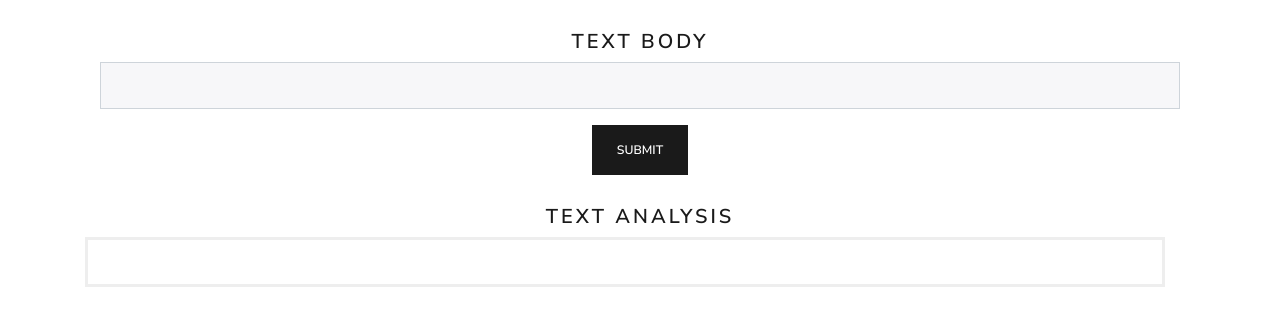
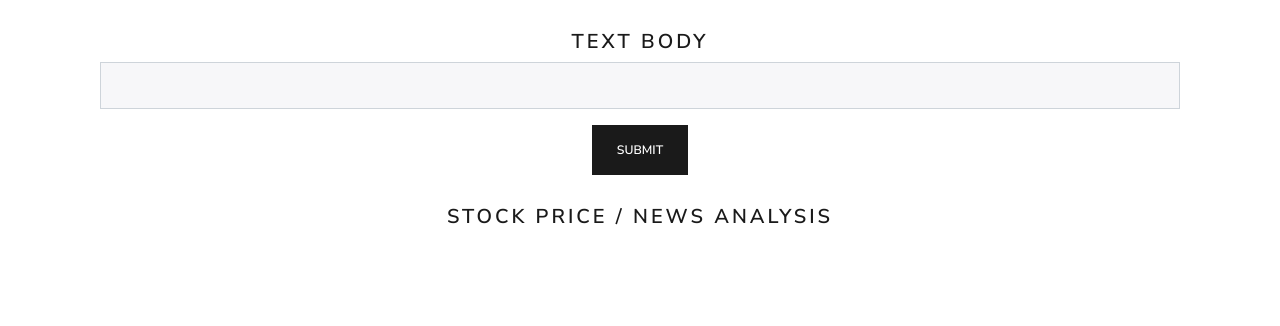
Before and after one commit to MikeBao99/NewStock, a Python web app: template app/templates/base.html in a window 1280 px wide. Shown: the part 85-411 px from the top of the page. Run offline with Jinja, Linux system fonts and the light colour scheme; the template is opened without the code that fills it, so the values that code supplies are empty; some libraries are stand-ins or nearby versions.

Commit message:
Formatting

```diff
--- a/app/news.py
+++ b/app/news.py
@@ -20,7 +20,6 @@ def timeline(search):
   ent = client.search_entities('Equity', search)[0]
   ent_id = ent['entity_id']
   symbol = ent['ticker_name']
-  print(client.search_entities('Equity', search)[0])
   time_id = client.get_related_entities(ent_id, 'EquityTimelines')
   posx = []
   poxy = []
@@ -50,7 +49,8 @@ def timeline(search):
   start,end = mdates.num2date(ax.get_xaxis().get_data_interval()[0]), mdates.num2date(ax.get_xaxis().get_data_interval()[1])
   prices = web.DataReader(symbol, "yahoo", start, end)
   ax1.plot(prices["Adj Close"])
-  # fig.show()
+  ax1.set_title('Stock Price')
+  ax.set_title('News Summary')
   fig.savefig(buf, format='png')
   buf.seek(0)
   buffer = b''.join(buf)
--- a/app/templates/base.html
+++ b/app/templates/base.html
@@ -83,11 +83,7 @@
                 <div>
                     <div class="form-group col-md-12">
                         <div class="col-md-12 text-center top30">
-                            <h4>Text Analysis</h4>
-                        </div>
-                        <div class="row col-md-12" style="border:3px; border-style:solid; border-color:
-                            #EEEEEE; padding: 1em;">
-                            <p></p>
+                            <h4>Stock Price / News Analysis</h4>
                         </div>
                     </div>
                 </div>
```
